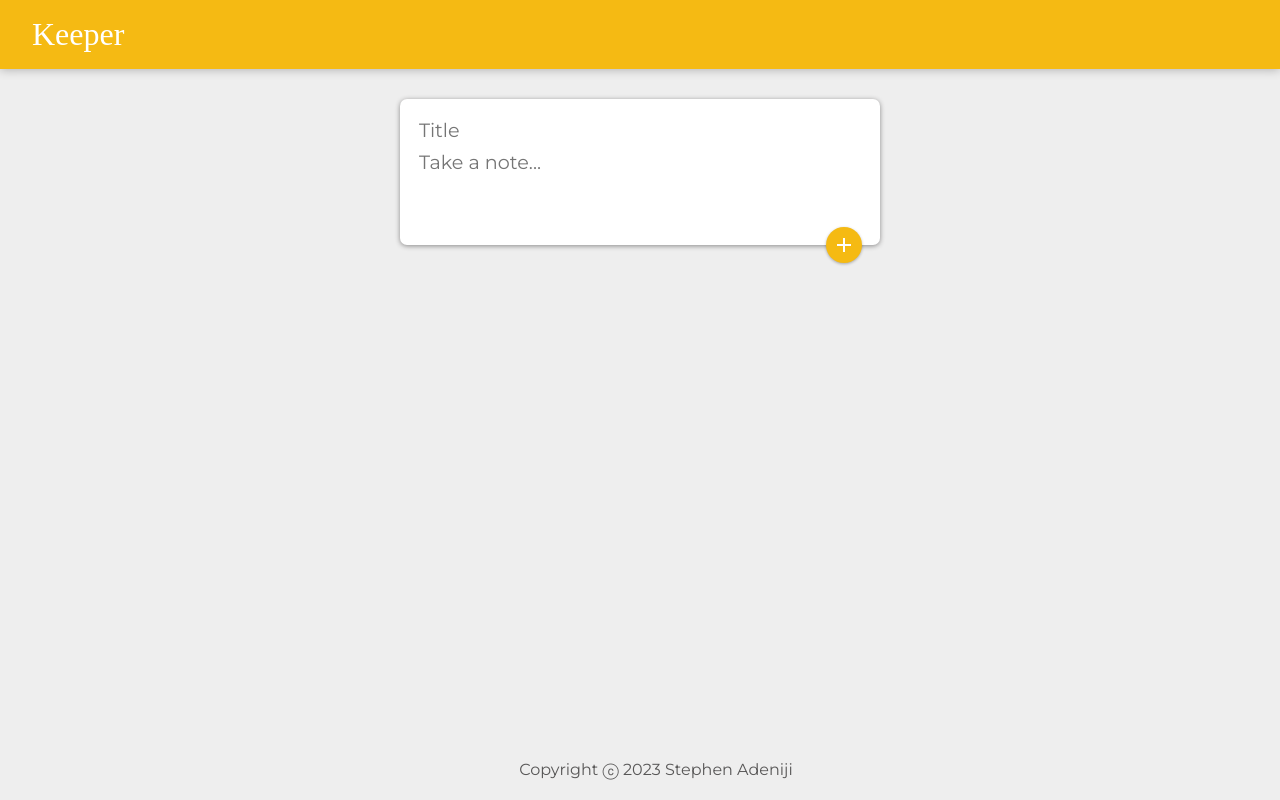
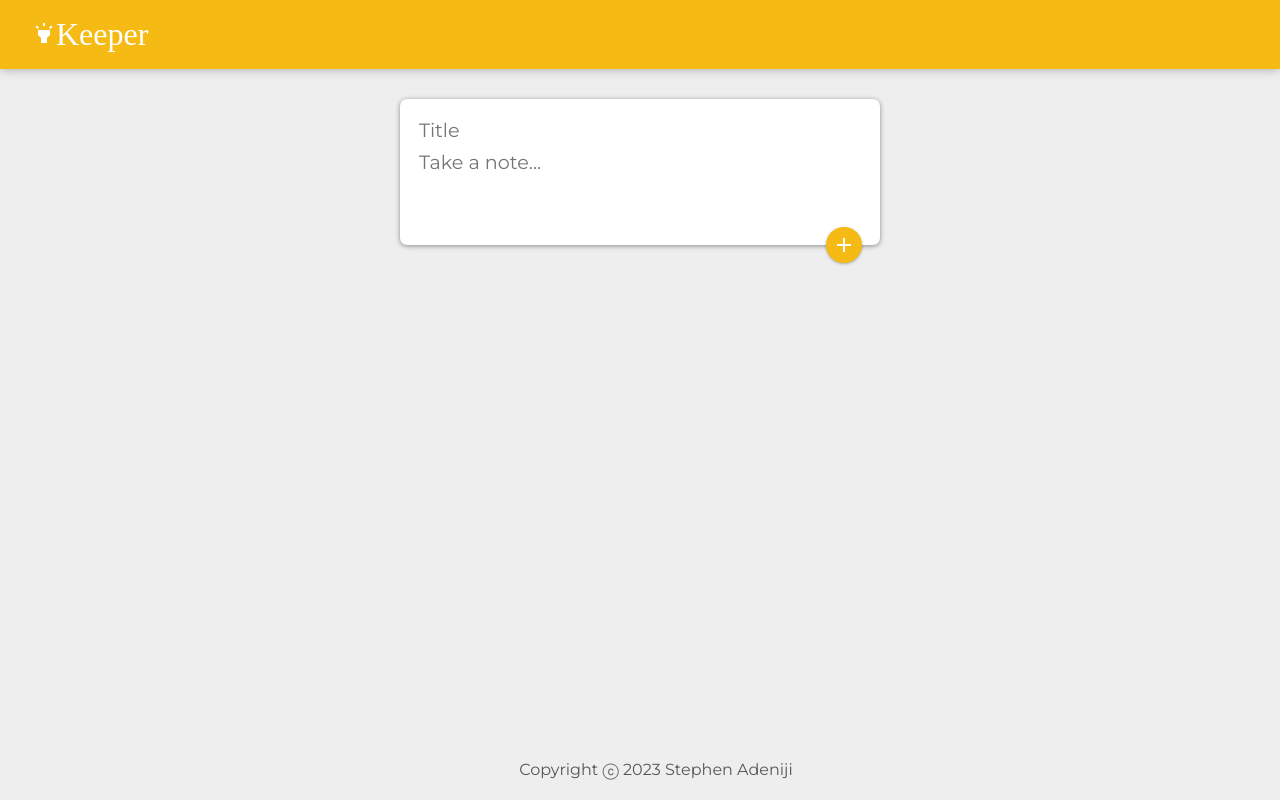
Before and after one commit to Praizee/Keeper-App-01, a React (Vite) app: page / in a window 1280 px wide. Built offline with nearby package versions, Linux system fonts and the light colour scheme; a web font is replaced by a local one.

Commit message:
Update Header.jsx

```diff
--- a/src/components/Header.jsx
+++ b/src/components/Header.jsx
@@ -1,9 +1,10 @@
 import React from "react";
+import HighlightIcon from '@mui/icons-material/Highlight';
 
 function Header() {
     return (
         <header>
-            <a href="#"><h1>Keeper</h1></a>
+            <a href="#"><h1><HighlightIcon />Keeper</h1></a>
             {/* <a href="#"><h1>Keeper App</h1></a> */}
         </header>
     );
```
